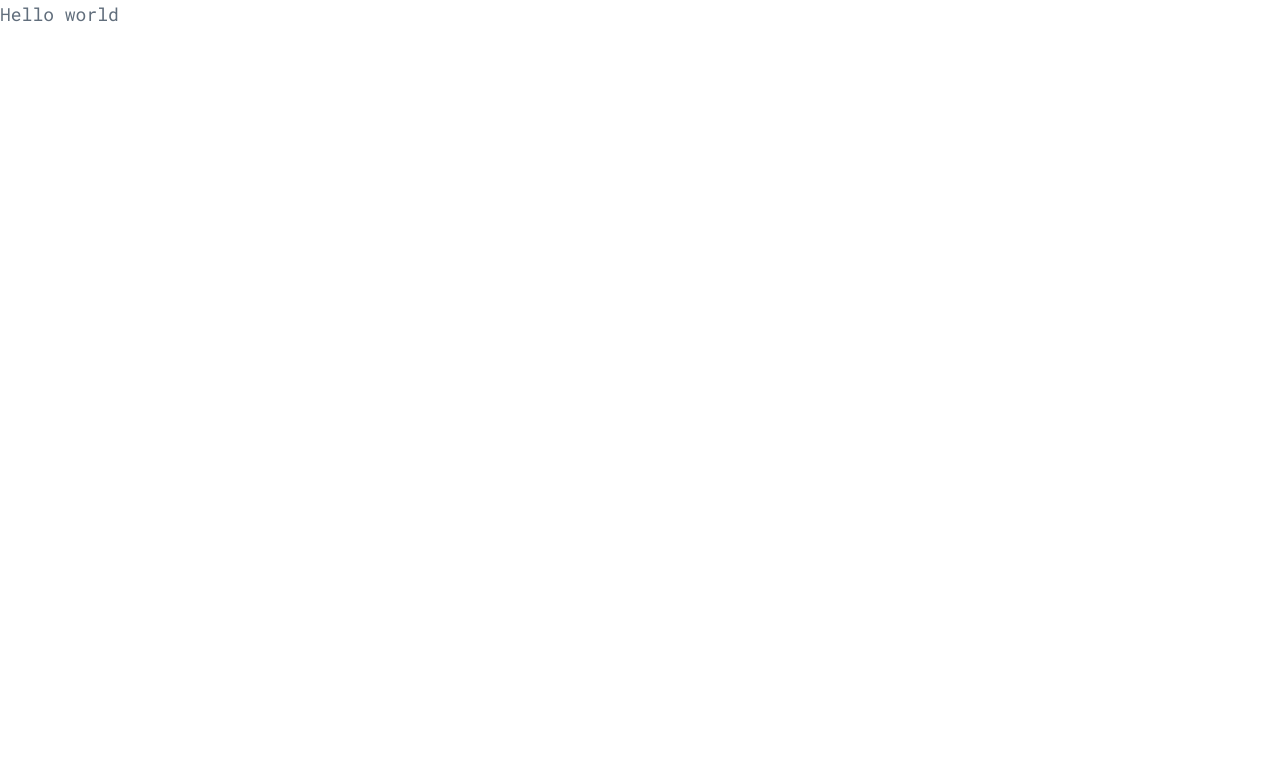
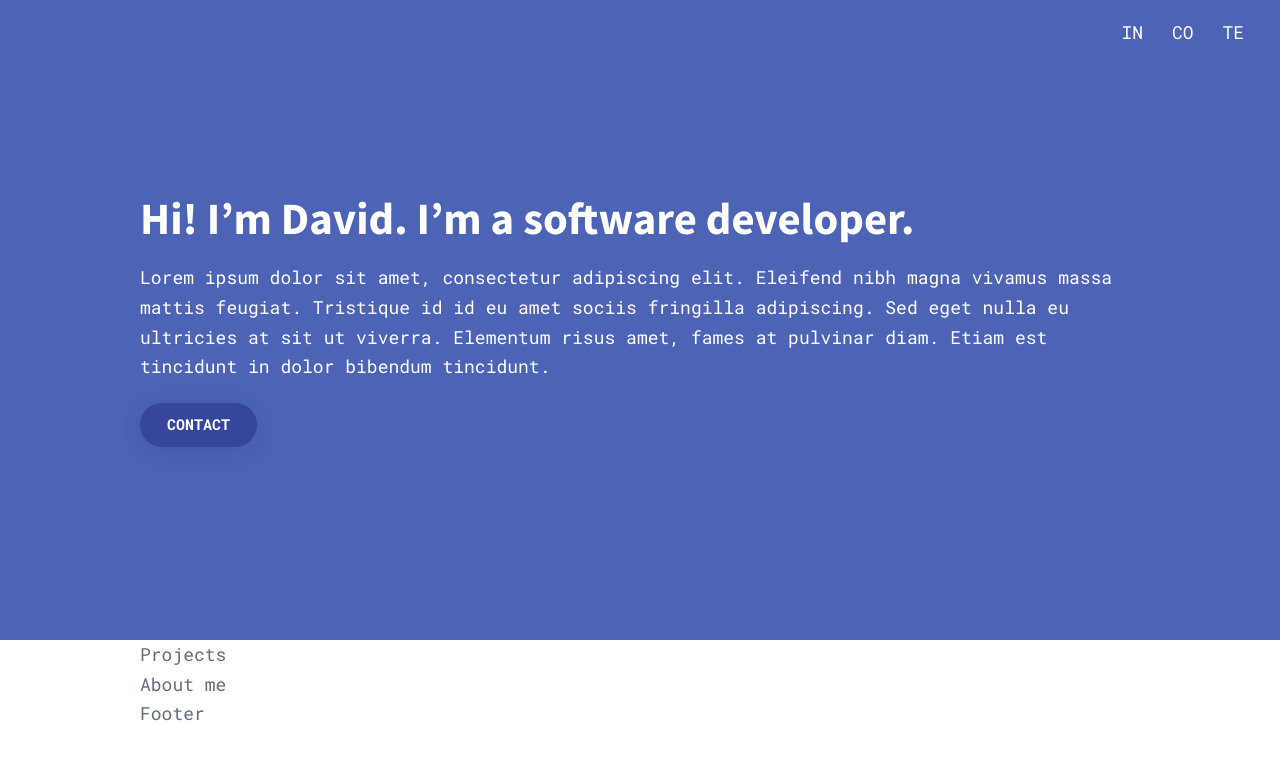
Before and after one commit to carlssondavid/carlssondavid, a website: page index.html in a window 1280 px wide. Drawn offline with Linux system fonts and the light colour scheme.

Commit message:
starter working on the site header

```diff
--- a/index.html
+++ b/index.html
@@ -7,7 +7,45 @@
 
     <link rel="stylesheet" href="/src/css/style.css" />
   </head>
-  <body>
-    Hello world
+  <body class="wrapper">
+    <header class="header">
+      <div class="links">
+        <a href="" class="link">IN</a>
+        <a href="" class="link">CO</a>
+        <a href="" class="link">TE</a>
+      </div>
+
+      <div class="container">
+        <h1>
+          Hi! I’m David. I’m a software developer.
+        </h1>
+        <p>
+          Lorem ipsum dolor sit amet, consectetur adipiscing elit. Eleifend nibh
+          magna vivamus massa mattis feugiat. Tristique id id eu amet sociis
+          fringilla adipiscing. Sed eget nulla eu ultricies at sit ut viverra.
+          Elementum risus amet, fames at pulvinar diam. Etiam est tincidunt in
+          dolor bibendum tincidunt.
+        </p>
+        <button><a href="" class="btn">Contact</a></button>
+      </div>
+    </header>
+
+    <main class="projects">
+      <div class="container">
+        Projects
+      </div>
+    </main>
+
+    <section class="about-me">
+      <div class="container">
+        About me
+      </div>
+    </section>
+
+    <footer class="footer">
+      <div class="container">
+        Footer
+      </div>
+    </footer>
   </body>
 </html>
--- a/src/scss/abstracts/_mixins.scss
+++ b/src/scss/abstracts/_mixins.scss
@@ -0,0 +1,4 @@
+@mixin container-base {
+  max-width: 90%;
+  margin: 0 auto;
+}
--- a/src/scss/base/_reset.scss
+++ b/src/scss/base/_reset.scss
@@ -9,3 +9,14 @@
 html {
   box-sizing: border-box;
 }
+
+button {
+  display: inline-block;
+  border: none;
+  background-color: transparent;
+}
+
+a {
+  text-decoration: none;
+  color: #fff;
+}
--- a/src/scss/layouts/_global.scss
+++ b/src/scss/layouts/_global.scss
@@ -0,0 +1,15 @@
+.container {
+  @include container-base;
+  width: 55.5555rem;
+
+  &--small {
+    @include container-base;
+    width: 27.7777rem;
+  }
+}
+
+/* GRID LAYOUT */
+.wrapper {
+  display: grid;
+  grid-template-rows: 80vh;
+}
--- a/src/scss/layouts/_header.scss
+++ b/src/scss/layouts/_header.scss
@@ -0,0 +1,18 @@
+.header {
+  background-color: $color-primary;
+  color: #fff;
+
+  display: flex;
+  flex-direction: column;
+  justify-content: center;
+}
+
+.links {
+  position: absolute;
+  right: 2rem;
+  top: 1rem;
+
+  .link {
+    margin-left: 1rem;
+  }
+}
```
Also changed, not shown: src/css/style.css.
